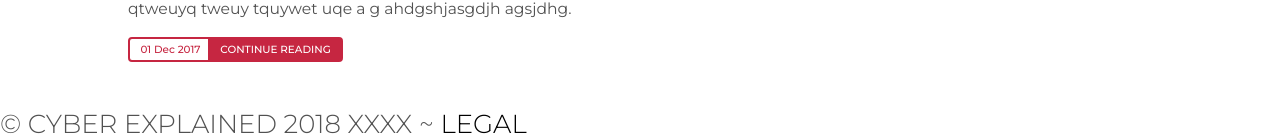
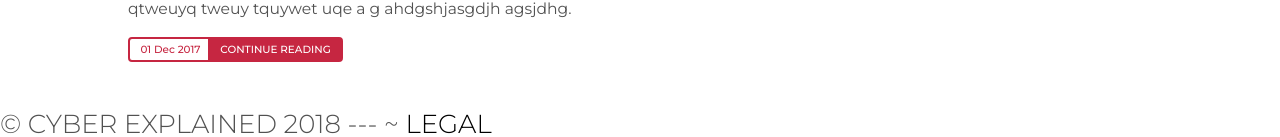
Before and after one commit to cyberexplained/cyberexplained.github.io, a Jekyll site: the page built from index.html, in a window 1280 px wide and 900 px high, scrolled down 1211 px. Shown: the part 760-897 px from the top of the window. Built offline with Jekyll 4.4.1, drawn with Linux system fonts in a browser that asks for light colours; nearby versions of some CDN libraries; the list of posts is cut into pages by our own code.

Commit message:
Theme updates.

```diff
--- a/_layouts/default.html
+++ b/_layouts/default.html
@@ -14,12 +14,12 @@
       <main>
         {{ content }}
       </main>
+
+      <!-- Footer -->
+      <footer>
+        <span class="copyright">&copy; CYBER EXPLAINED 2018 --- ~ <a href="#" class="legal">LEGAL</a></span>
+      </footer>
     </div>
-
-    <!-- Footer -->
-    <footer>
-      <span class="copyright">&copy; CYBER EXPLAINED 2018 XXXX ~ <a href="#" class="legal">LEGAL</a></span>
-    </footer>
 
     <!-- Footer -->
     <!-- <div class="footer-container">
```
